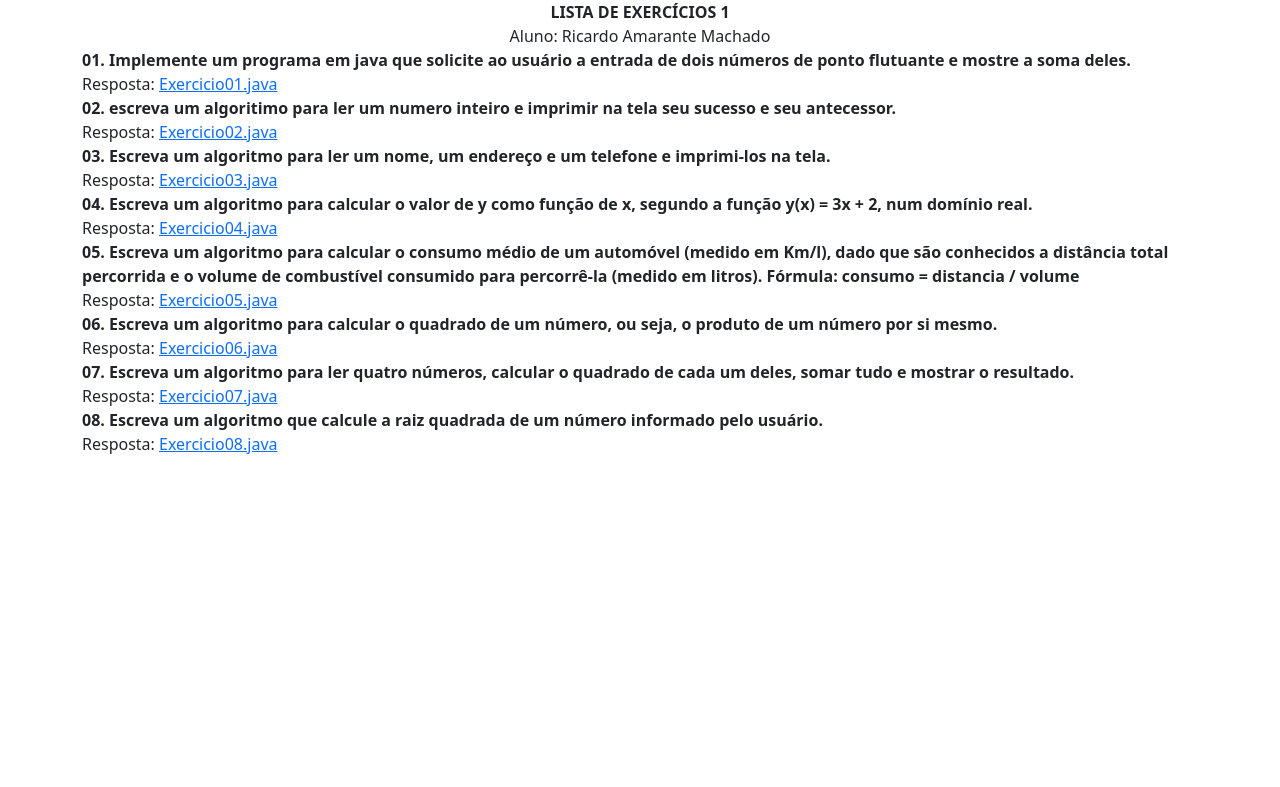
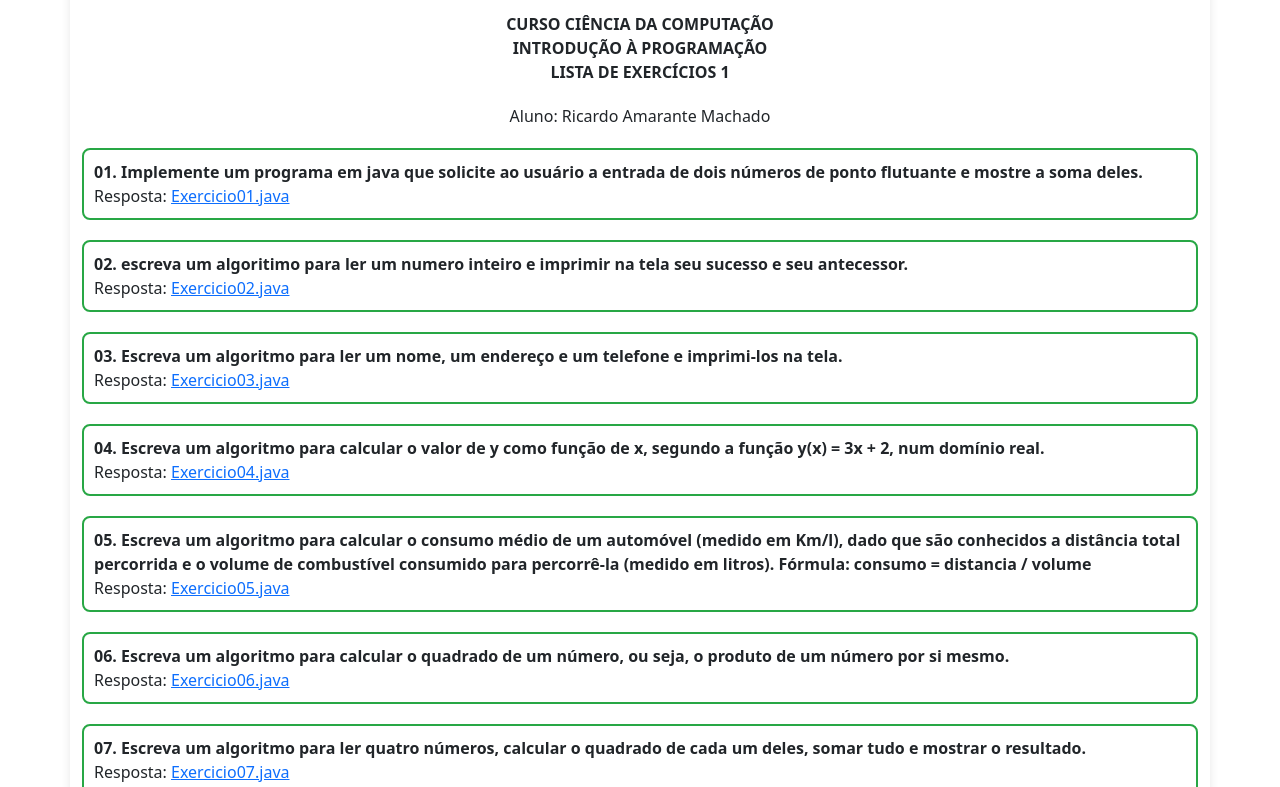
Before and after one commit to RicardoMachadoOFC/semestre1_cs_ifsc, a plain HTML site: page Pagina-Lista1/index.html in a window 1280 px wide. Shown: the part 168-955 px from the top of the page. Before the commit the page ends 800 px from the top, so only its background shows below. Drawn offline with nearby package versions, Linux system fonts and the light colour scheme.

Commit message:
Atualização estética

```diff
--- /dev/null
+++ b/Pagina-Lista1/Pagina-lista1.css
@@ -0,0 +1,62 @@
+body {
+    font-family: Arial, sans-serif;
+    background-color: #f8f9fa;
+    margin: 0;
+    padding: 0;
+}
+
+.container {
+    max-width: 800px;
+    margin: 20px auto;
+    background-color: #fff;
+    padding: 20px;
+    border-radius: 8px;
+    box-shadow: 0 0 10px rgba(0, 0, 0, 0.1);
+}
+
+a {
+    text-decoration: none;
+    color: #007bff;
+}
+
+a:hover {
+    text-decoration: underline;
+}
+
+.row {
+    display: flex;
+    align-items: center;
+    margin-bottom: 20px;
+}
+
+.col-3 {
+    flex: 0 0 25%;
+}
+
+.col-9 {
+    flex: 0 0 75%;
+}
+
+.text-center {
+    text-align: center;
+    margin-bottom: 20px;
+}
+
+img {
+    max-width: 100%;
+    height: auto;
+    display: block;
+    margin: 0 auto;
+    border-radius: 4px;
+}
+
+strong {
+    font-weight: bold;
+}
+
+.exercise {
+    border: 2px solid #28a745; /* Verde */
+    border-radius: 8px;
+    padding: 10px;
+    margin-bottom: 20px;
+}
--- a/Pagina-Lista1/index.html
+++ b/Pagina-Lista1/index.html
@@ -5,6 +5,7 @@
     <meta charset="UTF-8">
     <meta name="viewport" content="width=device-width, initial-scale=1.0">
     <title>Lista de exercícios 1 - Introdução à Programação - IFSC - Câmpus Lages</title>
+    <link rel="stylesheet" href="./Pagina-lista1.css">
     <link href="https://cdn.jsdelivr.net/npm/bootstrap@5.3.3/dist/css/bootstrap.min.css" rel="stylesheet"
         integrity="sha384-QWTKZyjpPEjISv5WaRU9OFeRpok6YctnYmDr5pNlyT2bRjXh0JMhjY6hW+ALEwIH" crossorigin="anonymous">
     <script src="https://cdn.jsdelivr.net/npm/bootstrap@5.3.3/dist/js/bootstrap.bundle.min.js"
@@ -41,73 +42,75 @@
 
             </span>
         </div>
-        <div>
+        <div class="exercise">
             <strong>
                 01. Implemente um programa em java que solicite ao usuário a entrada de dois números de ponto flutuante e
                 mostre a soma deles.
             </strong>
-        </div>
             <div>
                 Resposta: <a href="./src/Exercicio01.java">Exercicio01.java</a>
             </div>
-        <div>
+        </div>
+        <div class="exercise">
             <strong>
                 02. escreva um algoritimo para ler um numero inteiro e imprimir na tela seu sucesso e seu antecessor.
             </strong>
-        </div>
             <div>
                 Resposta: <a href="./src/Exercicio02.java">Exercicio02.java</a>
             </div>
-        <div>
+        </div>
+        <div class="exercise">
             <strong>
                 03. Escreva um algoritmo para ler um nome, um endereço e um telefone e imprimi-los na tela.
             </strong>
-        </div>
             <div>
                 Resposta: <a href="./src/Exercicio03.java">Exercicio03.java</a>
             </div>
-        <div>
+        </div>
+        <div class="exercise">
             <strong>
                 04. Escreva um algoritmo para calcular o valor de y como função de x, segundo a função y(x) = 3x + 2,
                 num domínio real.
             </strong>
-        </div>
             <div>
                 Resposta: <a href="./src/Exercicio04.java">Exercicio04.java</a>
             </div>
-        <div>
+        </div>
+        <div class="exercise">
             <strong>
                 05. Escreva um algoritmo para calcular o consumo médio de um automóvel (medido em Km/l), dado
                 que são conhecidos a distância total percorrida e o volume de combustível consumido para percorrê-la (medido em litros). Fórmula: consumo = distancia / volume
             </strong>
-        </div>
             <div>
                 Resposta: <a href="./src/Exercicio05.java">Exercicio05.java</a>
             </div>
-        <div>
+        </div>
+        <div class="exercise">
             <strong>
                 06. Escreva um algoritmo para calcular o quadrado de um número, ou seja, o produto de um número por si mesmo.
             </strong>
-        </div>
             <div>
                 Resposta: <a href="./src/Exercicio06.java">Exercicio06.java</a>
             </div>
-        <div>
+        </div>
+        <div class="exercise">
             <strong>
                 07. Escreva um algoritmo para ler quatro números, calcular o quadrado de cada um deles, somar tudo e
                 mostrar o resultado.
             </strong>
-        </div>
             <div>
                 Resposta: <a href="./src/Exercicio07.java">Exercicio07.java</a>
             </div>
-        <div>
+        </div>
+        <div class="exercise">
             <strong>
                 08. Escreva um algoritmo que calcule a raiz quadrada de um número informado pelo usuário.
             </strong>
-        </div>
             <div>
                 Resposta: <a href="./src/Exercicio08.java">Exercicio08.java</a>
+            </div>
+
+
         </div>
     </div>
 </body>
```
Lines whose indentation alone changed are shown as unchanged.
